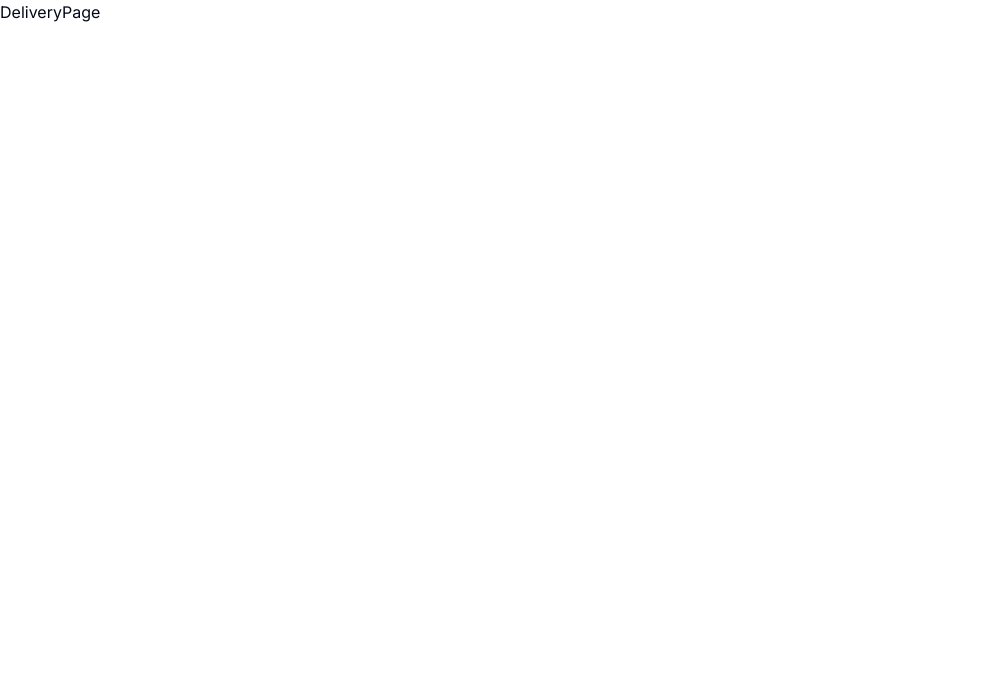
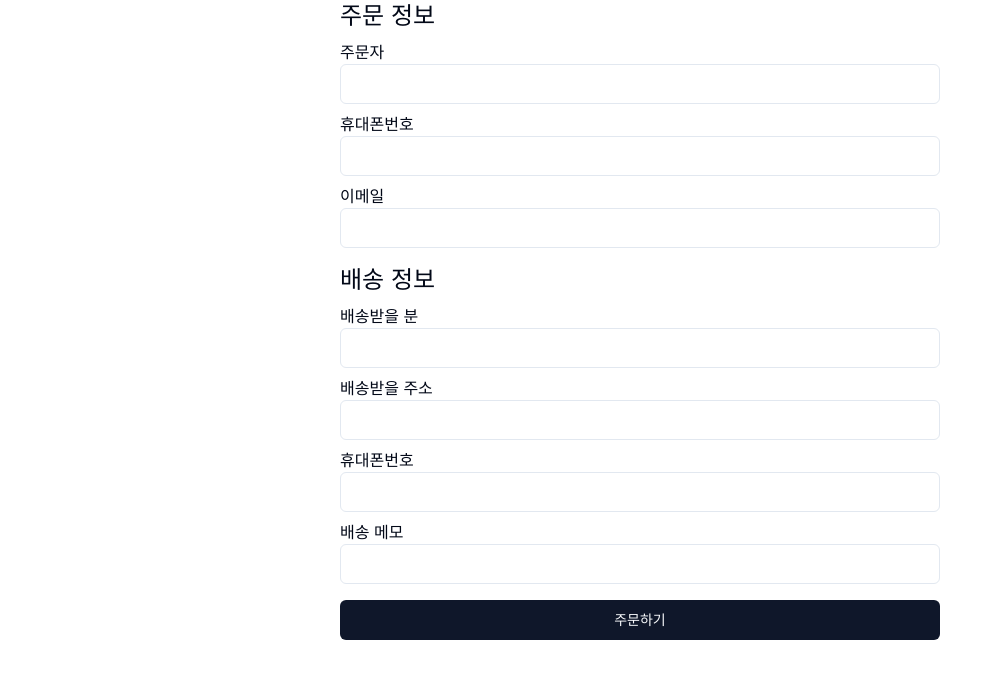
Before and after one commit to munyeol-Yoon/Permu, a Next.js app: page /order/delivery in a window 1280 px wide. Shown: the top 678 px of the page, without its empty margins (0-1002 px from the left). Built offline with nearby package versions, Linux system fonts and the light colour scheme.

Commit message:
Add: OrderPage 컴포넌트, 컨텍스트 추가

```diff
--- /dev/null
+++ b/src/app/(provider)/(root)/order/delivery/_context/OrderContext.tsx
@@ -0,0 +1,23 @@
+'use client';
+
+import { createContext, PropsWithChildren, useState } from 'react';
+
+const initialValue = {};
+
+const OrderContext = createContext(null);
+
+const OrderProvider = ({ children }: PropsWithChildren) => {
+  // 주문 정보 State
+  const [ordererName, setOrdererName] = useState<string>('');
+  const [ordererPhoneNumber, setOrdererPhoneNumber] = useState();
+  const [] = useState();
+
+  // 배송 정보 State
+  const [] = useState();
+  const [] = useState();
+  const [] = useState();
+  const [] = useState();
+  return <OrderContext.Provider value={null}>{children}</OrderContext.Provider>;
+};
+
+export default OrderProvider;
--- a/src/app/(provider)/(root)/order/delivery/page.tsx
+++ b/src/app/(provider)/(root)/order/delivery/page.tsx
@@ -1,5 +1,16 @@
+import { OrderButton, OrderForm, ReceiverForm } from '@/components/OrderPage';
+import OrderProvider from './_context/OrderContext';
+
 const DeliveryPage = () => {
-  return <div>DeliveryPage</div>;
+  return (
+    <div className="max-w-[600px] mx-auto flex flex-col gap-4">
+      <OrderProvider>
+        <OrderForm />
+        <ReceiverForm />
+        <OrderButton />
+      </OrderProvider>
+    </div>
+  );
 };
 
 export default DeliveryPage;
--- /dev/null
+++ b/src/components/OrderPage/OrderButton.tsx
@@ -0,0 +1,7 @@
+import { Button } from '../ui/button';
+
+const OrderButton = () => {
+  return <Button>주문하기</Button>;
+};
+
+export default OrderButton;
--- /dev/null
+++ b/src/components/OrderPage/OrderForm.tsx
@@ -0,0 +1,26 @@
+import { Input } from '../ui/input';
+
+const OrderForm = () => {
+  return (
+    <div className="flex flex-col gap-2">
+      <h1 className="text-2xl">주문 정보</h1>
+
+      <div>
+        <label htmlFor="orderer_name">주문자</label>
+        <Input id="orderer_name" />
+      </div>
+
+      <div>
+        <label htmlFor="orderer_phone_number">휴대폰번호</label>
+        <Input id="orderer_phone_number" />
+      </div>
+
+      <div>
+        <label htmlFor="orderer_email">이메일</label>
+        <Input id="orderer_email" />
+      </div>
+    </div>
+  );
+};
+
+export default OrderForm;
--- /dev/null
+++ b/src/components/OrderPage/ReceiverForm.tsx
@@ -0,0 +1,31 @@
+import { Input } from '../ui/input';
+
+const ReceiverForm = () => {
+  return (
+    <div className="flex flex-col gap-2">
+      <h1 className="text-2xl">배송 정보</h1>
+
+      <div>
+        <label htmlFor="receiver_name">배송받을 분</label>
+        <Input id="receiver_name" />
+      </div>
+
+      <div>
+        <label htmlFor="receiver_address">배송받을 주소</label>
+        <Input id="receiver_address" />
+      </div>
+
+      <div>
+        <label htmlFor="receiver_phone_number">휴대폰번호</label>
+        <Input id="receiver_phone_number" />
+      </div>
+
+      <div>
+        <label htmlFor="receiver_memo">배송 메모</label>
+        <Input id="receiver_memo" />
+      </div>
+    </div>
+  );
+};
+
+export default ReceiverForm;
--- /dev/null
+++ b/src/components/OrderPage/index.ts
@@ -0,0 +1,3 @@
+export { default as OrderButton } from './OrderButton';
+export { default as OrderForm } from './OrderForm';
+export { default as ReceiverForm } from './ReceiverForm';
```
